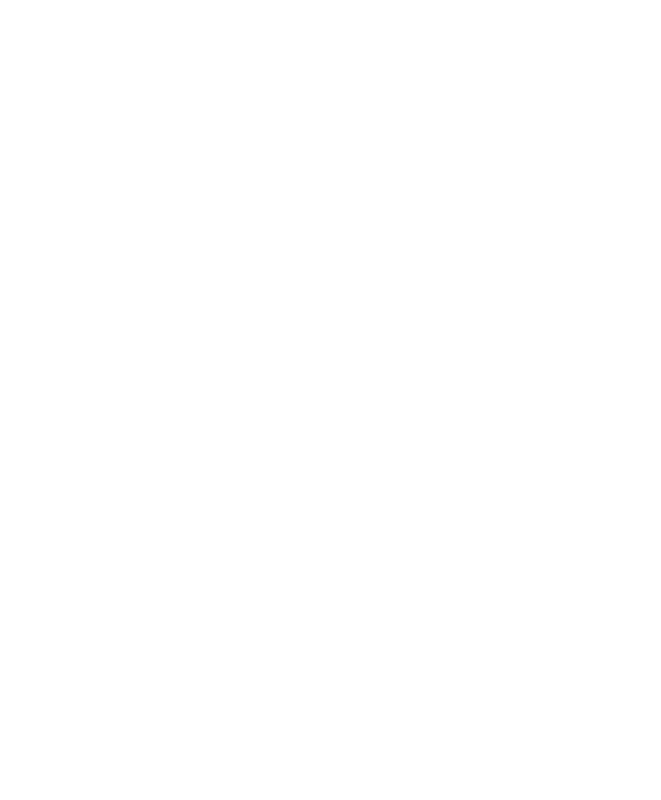
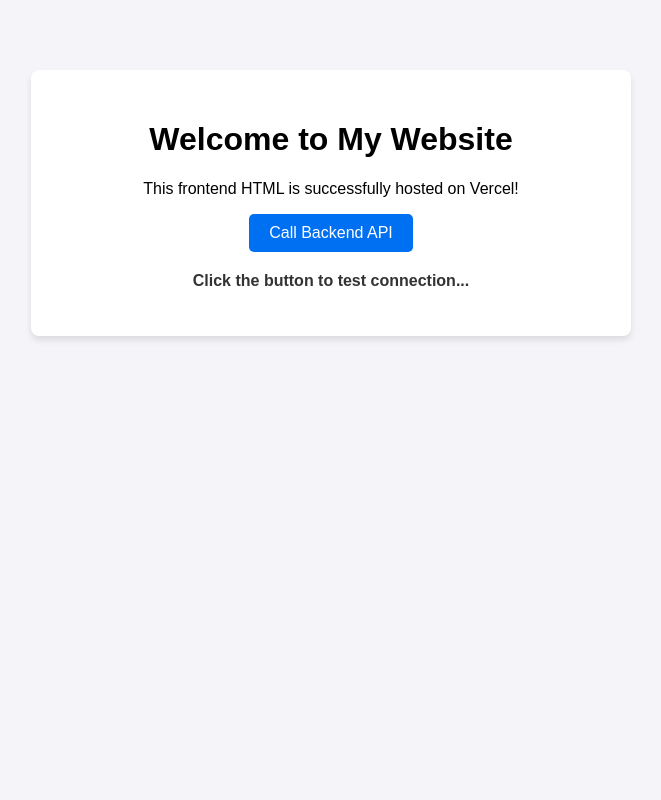
Before and after one commit to Harsh-UpPad/Projects, a Flask app: page / in a window 1280 px wide. Before the commit the part shown is empty. Shown: the whole page, without its empty margins (309-970 px from the left). Run offline with Flask 3, Linux system fonts and the light colour scheme.

Commit message:
Enhance index.html with new layout and styles
Updated the HTML structure and added styles for better presentation.

```diff
--- a/templates/index.html
+++ b/templates/index.html
@@ -1,6 +1,77 @@
-<DOCTYPE! html>
-<html>
-   <head>
-     <title>h</title>
-   </head>
+<!DOCTYPE html>
+<html lang="en">
+<head>
+    <meta charset="UTF-8">
+    <meta name="viewport" content="width=device-width, initial-scale=1.0">
+    <title>My Free Full-Stack App</title>
+    <style>
+        body {
+            font-family: Arial, sans-serif;
+            max-width: 600px;
+            margin: 50px auto;
+            padding: 20px;
+            text-align: center;
+            background-color: #f4f4f9;
+        }
+        .container {
+            background: white;
+            padding: 30px;
+            border-radius: 8px;
+            box-shadow: 0 4px 6px rgba(0,0,0,0.1);
+        }
+        button {
+            background-color: #0070f3;
+            color: white;
+            border: none;
+            padding: 10px 20px;
+            font-size: 16px;
+            border-radius: 5px;
+            cursor: pointer;
+            transition: background 0.2s;
+        }
+        button:hover {
+            background-color: #0051cb;
+        }
+        #backend-response {
+            margin-top: 20px;
+            font-weight: bold;
+            color: #333;
+        }
+    </style>
+</head>
+<body>
+
+    <div class="container">
+        <h1>Welcome to My Website</h1>
+        <p>This frontend HTML is successfully hosted on Vercel!</p>
+
+        <!-- Button to trigger backend -->
+        <button id="fetch-btn">Call Backend API</button>
+
+        <!-- Target to show backend data -->
+        <p id="backend-response">Click the button to test connection...</p>
+    </div>
+
+    <script>
+        document.getElementById('fetch-btn').addEventListener('click', async () => {
+            const responseText = document.getElementById('backend-response');
+            responseText.innerText = "Loading data from server...";
+
+            try {
+                // Calls the Flask API route we created earlier
+                const response = await fetch('/api/data');
+                const data = await response.json();
+
+                // Displays the message from Flask
+                responseText.innerText = data.message;
+                responseText.style.color = "green";
+            } catch (error) {
+                responseText.innerText = "Error connecting to backend.";
+                responseText.style.color = "red";
+                console.error("Error:", error);
+            }
+        });
+    </script>
+
+</body>
 </html>
```
